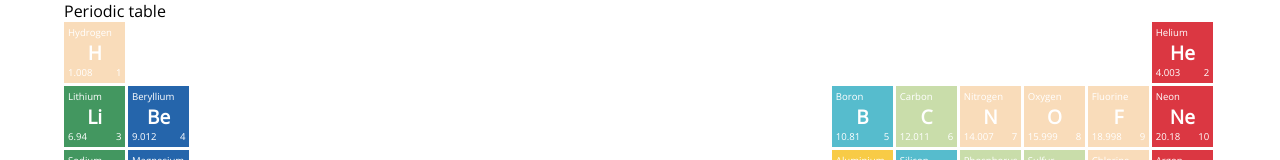
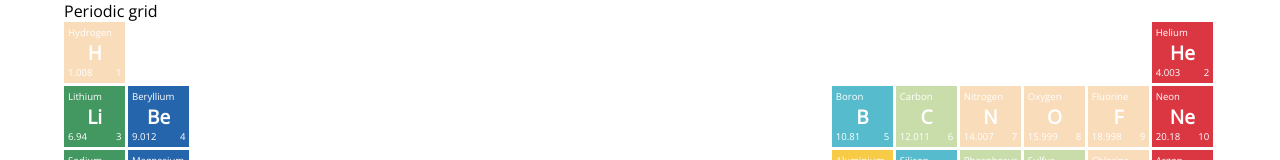
Before and after one commit to malcodeman/periodic-grid, a React (Create React App) app: page / in a window 1280 px wide. Shown: the top 160 px of the page. Built offline with nearby package versions, Linux system fonts and the light colour scheme.

Commit message:
Updates readme

```diff
--- a/package.json
+++ b/package.json
@@ -2,6 +2,7 @@
   "name": "periodic-table",
   "version": "0.1.0",
   "private": true,
+  "domain": "periodic-grid.surge.sh",
   "dependencies": {
     "@types/jest": "24.0.6",
     "@types/node": "11.9.4",
@@ -16,7 +17,8 @@
     "start": "react-scripts start",
     "build": "react-scripts build",
     "test": "react-scripts test",
-    "eject": "react-scripts eject"
+    "eject": "react-scripts eject",
+    "deploy": "yarn build && surge build $npm_package_domain"
   },
   "eslintConfig": {
     "extends": "react-app"
--- a/public/index.html
+++ b/public/index.html
@@ -6,7 +6,7 @@
       name="viewport"
       content="width=device-width, initial-scale=1, shrink-to-fit=no"
     />
-    <title>Periodic table</title>
+    <title>Periodic grid</title>
   </head>
   <body>
     <noscript>You need to enable JavaScript to run this app.</noscript>
--- a/src/App.module.css
+++ b/src/App.module.css
@@ -5,35 +5,35 @@
   }
 }
 
-.table {
+.grid {
   display: grid;
   grid-template-columns: repeat(4, calc(100vw / 4));
   grid-auto-rows: calc(100vw / 4);
 }
 
 @media (min-width: 576px) {
-  .table {
+  .grid {
     grid-template-columns: repeat(8, calc(100vw / 8));
     grid-auto-rows: calc(100vw / 8);
   }
 }
 
 @media (min-width: 768px) {
-  .table {
+  .grid {
     grid-template-columns: repeat(12, calc(100vw / 12));
     grid-auto-rows: calc(100vw / 12);
   }
 }
 
 @media (min-width: 992px) {
-  .table {
+  .grid {
     grid-template-columns: repeat(16, calc(100vw / 16));
     grid-auto-rows: calc(100vw / 16);
   }
 }
 
 @media (min-width: 1200px) {
-  .table {
+  .grid {
     grid-template-columns: repeat(18, calc(86.4vw / 18));
     grid-template-rows: repeat(10, calc(86.4vw / 18));
     grid-gap: 0.2vw;
--- a/src/App.tsx
+++ b/src/App.tsx
@@ -35,8 +35,8 @@ class App extends Component<{}, {}> {
   render() {
     return (
       <div className={style.container}>
-        <p>Periodic table</p>
-        <div className={style.table}>
+        <p>Periodic grid</p>
+        <div className={style.grid}>
           {elements.map(element => {
             return (
               <div
```
Also changed, not shown: 2 other files (tests, documents, lock files or other folders).
